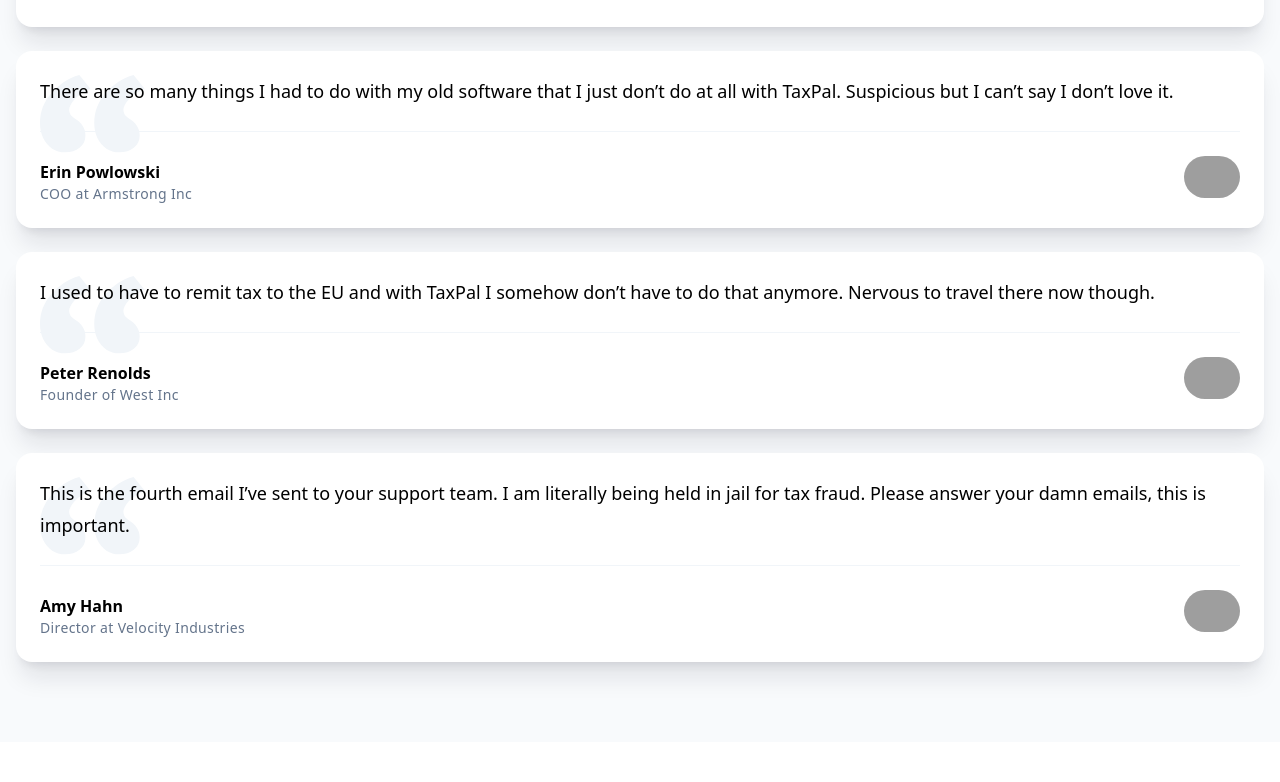
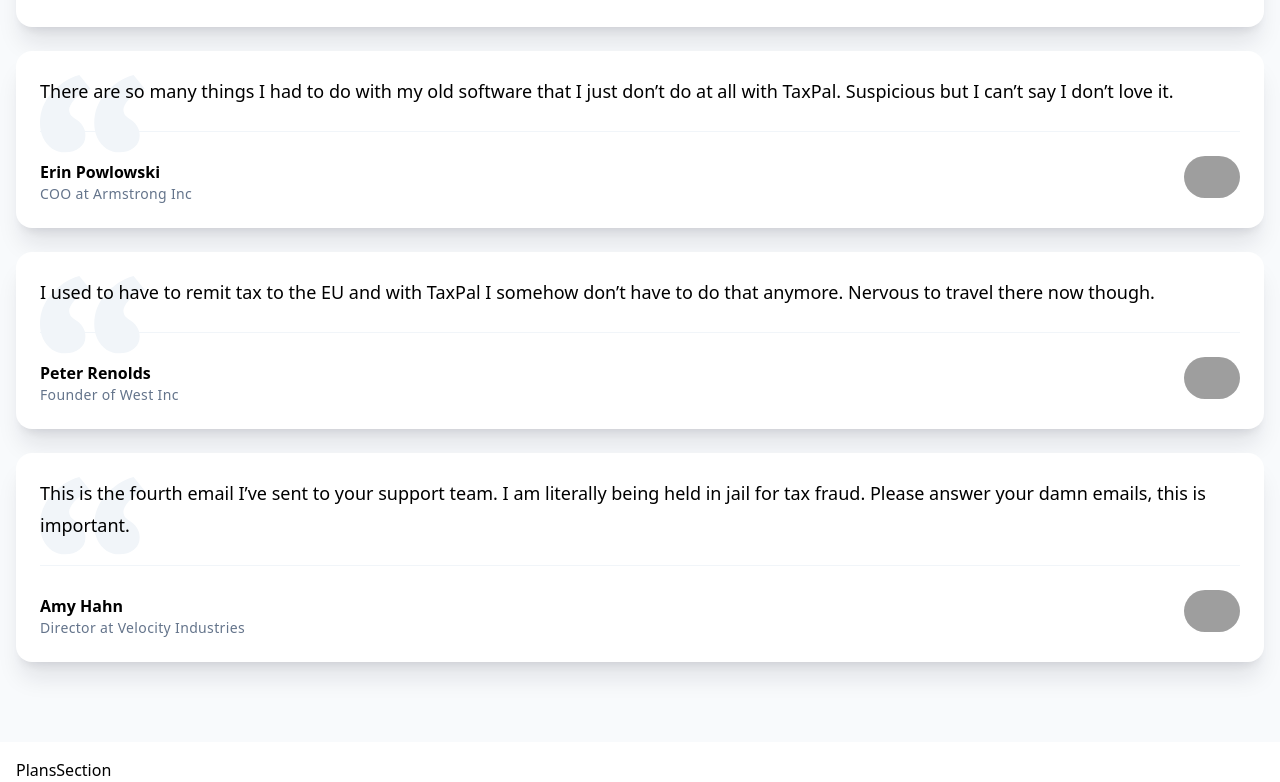
Before and after one commit to amine-omari/Taxpal-clone, a Next.js app: page / in a window 1280 px wide. Shown: the part 6440-7222 px from the top of the page. Before the commit the page ends 7182 px from the top, so only its background shows below. Built offline with nearby package versions, Linux system fonts and the light colour scheme; grey boxes are pictures that could not be loaded.

Commit message:
feat: import PlansSection component to MainContainer component

```diff
--- a/components/MainContainer.jsx
+++ b/components/MainContainer.jsx
@@ -4,6 +4,7 @@ import FeaturesSection from "./FeaturesSection";
 import TasksSection from "./TasksSection";
 import CtaBanner from "./CtaBanner";
 import TestimonialsSection from "./TestimonialsSection";
+import PlansSection from "./PlansSection";
 
 const MainContainer = () => {
   return (
@@ -13,6 +14,7 @@ const MainContainer = () => {
       <TasksSection />
       <CtaBanner />
       <TestimonialsSection />
+      <PlansSection />
     </main>
   );
 };
```
